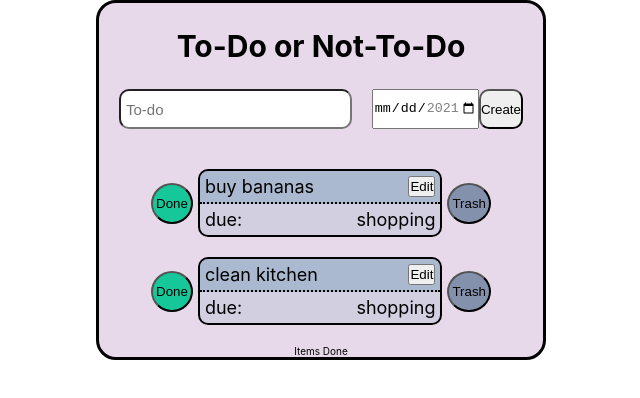
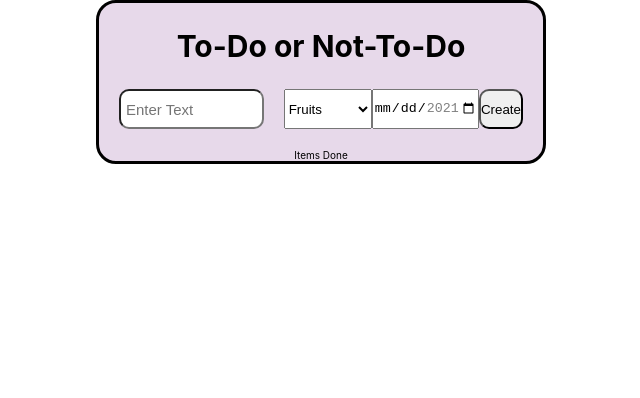
Before and after one commit to Joshchae/todolist03, a React (Create React App) app: page / in a window 1280 px wide. Shown: the top 398 px of the page, without its empty margins (319-959 px from the left). Built offline with nearby package versions, Linux system fonts and the light colour scheme.

Commit message:
last update

```diff
--- a/src/App.js
+++ b/src/App.js
@@ -22,6 +22,12 @@ function App() {
     }
 
   ]);
+
+  const [category, setCategory] = useState("vegetable");
+
+  const changeCategory = (newCategory) => {
+    setCategory(newCategory);
+  }
 
 
   // Function that adds completely new Items
@@ -48,9 +54,11 @@ function App() {
     <div className="app">
       <div className="app__content">
         <h1 className="title">To-Do or Not-To-Do</h1>
-        <Input action={addNewItem}
+        <Input action={addNewItem} changeCategory={changeCategory}
         />
-        <ToDoList items={items} action={addNewItem} updateItems={updateItems}
+        <ToDoList items={items} action={addNewItem}
+        category={category}
+        updateItems={updateItems}
         />
       </div>
     </div>
--- a/src/components/Input/Input.js
+++ b/src/components/Input/Input.js
@@ -2,20 +2,30 @@ import React , {useRef} from 'react'
 import uuid from 'react-uuid'
 import './Input.css'
 
-function Input({action}) {
+function Input({action, changeCategory}) {
     const inputItem = useRef(null);
-    const dateItem = useRef(null)
+    const dateItem = useRef(null);
+    const category = useRef(null)
 
     const onClick = () => {
-        const inputObject = {task: inputItem.current.value, done: false, category: '', id: uuid(), memo: '', date: dateItem.current.value};
+        const inputObject = {task: inputItem.current.value, done: false, category: category.current.value, id: uuid(), memo: '', date: dateItem.current.value};
         action(inputObject);
         inputItem.current.value = "";
     };
 
+    const onCategoryChange = () => {
+        changeCategory(category.current.value)
+        console.log(category.current.value)
+    }
+
     return (
         <div className="input">
-            <input className="input__textfield" type="text" placeholder="To-do" ref={inputItem} />
-
+            <input className="input__textfield" type="text" placeholder="Enter Text" ref={inputItem} />
+            <select onSelect={onCategoryChange} className="different-category" ref={category}>
+                    <option onSelect={onCategoryChange} value="fruits">Fruits</option>
+                    <option onSelect={onCategoryChange} value="kitchen">Kitchen</option>
+                    <option onSelect={onCategoryChange} value="vegetable">Vegetables</option>
+            </select>
             <input type="date" ref={dateItem} id="start" name="trip-start"
 
              min="2021-01-01"
--- a/src/components/ToDoItem/ToDoItem.js
+++ b/src/components/ToDoItem/ToDoItem.js
@@ -66,7 +66,7 @@ function ToDoItem({itemContent, updateItems}) {
           ></textarea>
           <div className="todoitem__info">
             <p className="todoitem__info__date"> due: {itemContent.date}</p>
-            <p className="todoitem__info__category">shopping</p>
+            <p className="todoitem__info__category">{itemContent.category}</p>
           </div>
         </div>
         <div className="todoitem__button">
--- a/src/components/ToDoList/ToDoList.js
+++ b/src/components/ToDoList/ToDoList.js
@@ -3,11 +3,15 @@ import ToDoItem from '../ToDoItem/ToDoItem'
 import './ToDoList.css'
 
 
-function ToDoList({items, updateItems}) {
+function ToDoList({items, updateItems, category}) {
+
+    // iterate thorugh every item and check if its category is the selected category
+    const filteredList = items.filter(item => item.category === category);
+
     return  (
         <div className="to-do-list">
             <div className="to-do-list__items">
-                    {items.map((item, index) => (<ToDoItem itemContent={item} key={index} updateItems={updateItems}/>))}
+                    {filteredList.map((item, index) => (<ToDoItem itemContent={item} key={index} updateItems={updateItems}/>))}
             </div>
             <div className="done-items">
                 <p>Items Done</p>
```
